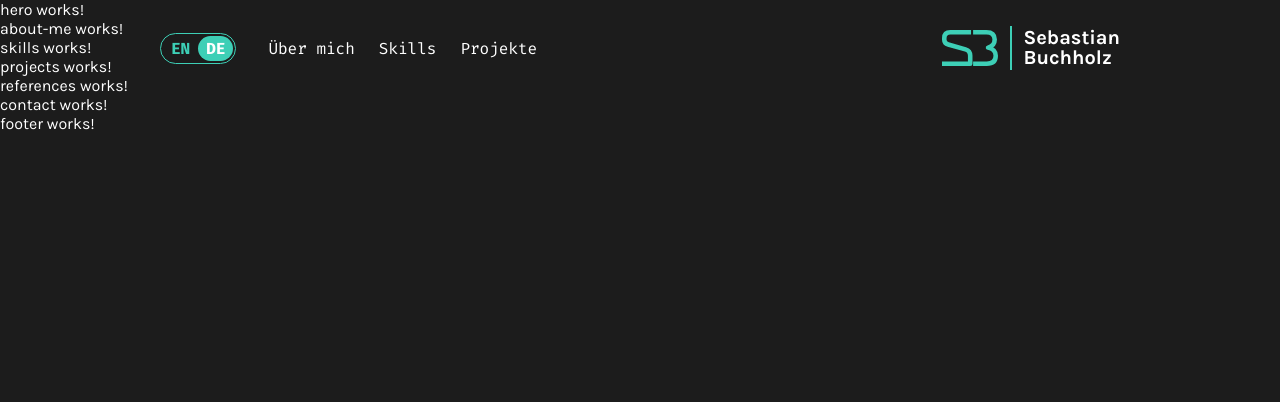
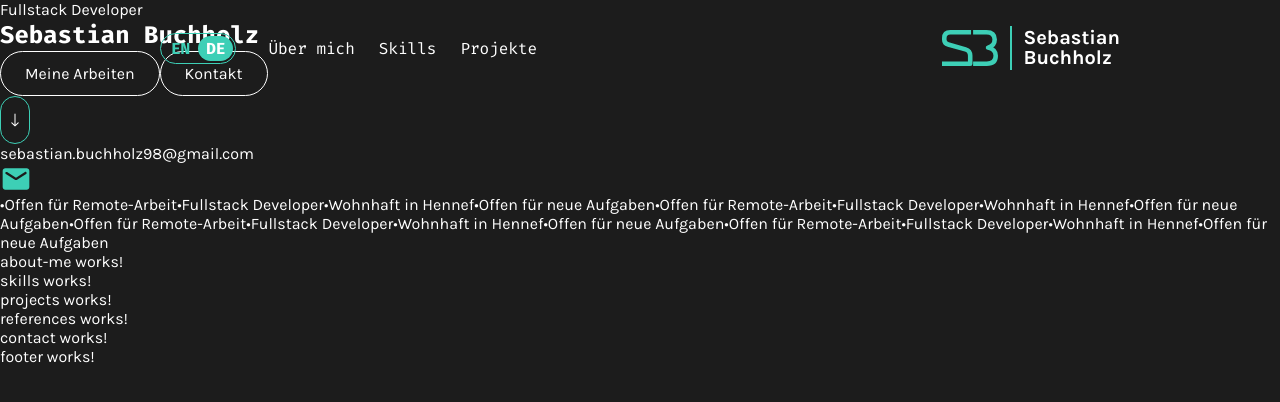
Before and after one commit to SebaBuch/Portfolio, an Angular app: page / in a window 1280 px wide. Shown: the top 402 px of the page. Built offline with nearby package versions, Linux system fonts and the light colour scheme.

Commit message:
Add hero structure with buttons, side lines and marquee

```diff
--- a/src/app/main-page/hero/hero.html
+++ b/src/app/main-page/hero/hero.html
@@ -1 +1,40 @@
-<p>hero works!</p>
+<section class="hero">
+    <div class="hero-content">
+        <div class="hero-text">
+            <p class="hero-subtitle">Fullstack Developer</p>
+            <h1>Sebastian Buchholz</h1>
+            <div class="hero-buttons">
+                <a class="btn" routerLink="/" fragment="projects">{{ languageService.translate('heroButtonWork') }}</a>
+                <a class="btn" routerLink="/" fragment="contact">{{ languageService.translate('heroButtonContact')
+                    }}</a>
+            </div>
+        </div>
+
+        <div class="hero-side hero-side-left">
+            <a routerLink="/" fragment="about">
+                <img src="/icons/scroll-down.svg" alt="Nach unten scrollen">
+            </a>
+            <span class="side-line"></span>
+        </div>
+
+        <div class="hero-side hero-side-right">
+            <a class="hero-mail" href="mailto:sebastian.buchholz98@gmail.com">sebastian.buchholz98@gmail.com</a>
+            <a class="hero-mail-icon" href="mailto:sebastian.buchholz98@gmail.com">
+                <img src="/icons/mail-green.svg" alt="E-Mail">
+            </a>
+            <a class="hero-github" href="https://github.com/SebaBuch" target="_blank"></a>
+            <span class="side-line"></span>
+        </div>
+    </div>
+
+    <div class="marquee">
+        <div class="marquee-track">
+            @for (round of marqueeRounds; track $index){
+            @for (key of marqueeKeys; track key){
+            <span class="marquee-dot">•</span>
+            <span>{{ languageService.translate(key) }}</span>
+            }
+            }
+        </div>
+    </div>
+</section>
--- a/src/app/main-page/hero/hero.ts
+++ b/src/app/main-page/hero/hero.ts
@@ -1,9 +1,16 @@
 import { Component } from '@angular/core';
+import { RouterLink } from '@angular/router';
+import { LanguageService } from '../../shared/services/language-service';
 
 @Component({
-  imports: [],
+  imports: [RouterLink],
   selector: 'app-hero',
   styleUrl: './hero.scss',
   templateUrl: './hero.html',
 })
-export class Hero {}
+export class Hero {
+  marqueeKeys = ['marqueeRemote', 'marqueeDeveloper', 'marqueeLocation', 'marqueeOpen'];
+  marqueeRounds = [1, 2, 3, 4];
+
+  constructor(public languageService: LanguageService) { }
+}
```
